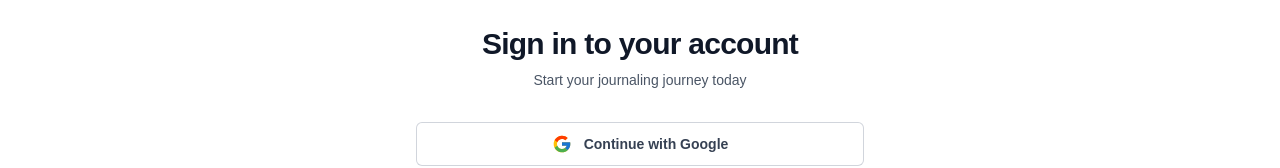
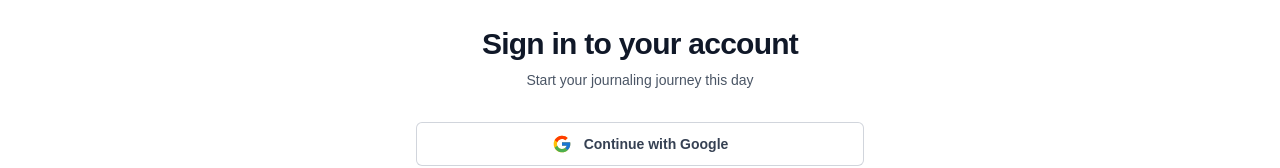
Before and after one commit to benjaminparkerus/footprint, a Next.js app: page /auth/signin in a window 1280 px wide. Shown: the part 270-438 px from the top of the page. Built offline with nearby package versions, Linux system fonts and the light colour scheme; no server answers.

Commit message:
changed today to this day as a test

```diff
--- a/src/app/auth/signin/page.tsx
+++ b/src/app/auth/signin/page.tsx
@@ -27,7 +27,7 @@ export default function SignIn() {
             Sign in to your account
           </h2>
           <p className="mt-2 text-center text-sm text-gray-600">
-            Start your journaling journey today
+            Start your journaling journey this day
           </p>
         </div>
         <div className="mt-8 space-y-4">
```
